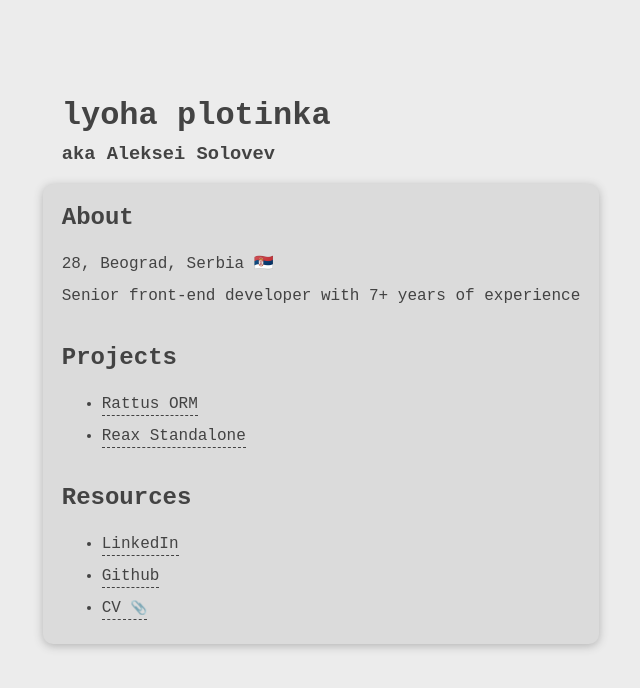
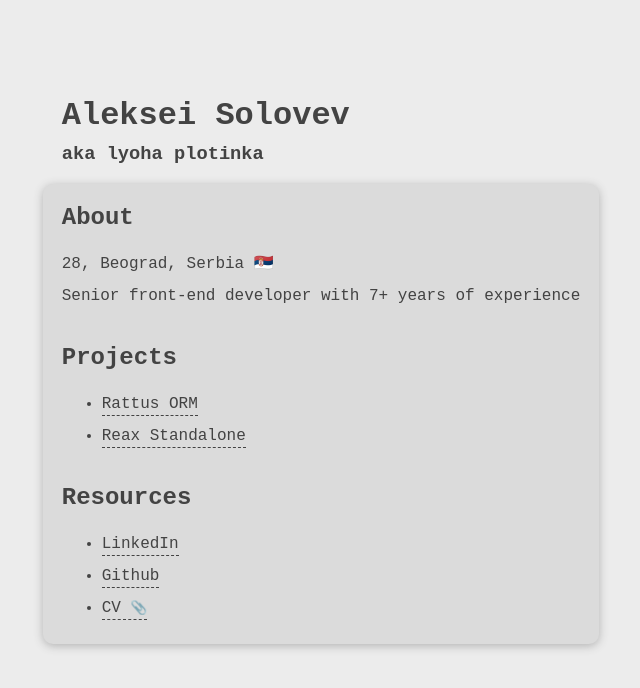
Before and after one commit to lyohaplotinka/lyoha-info-new, a website built with Vite: page index.html in a window 1280 px wide. Shown: the whole page, without its empty margins (319-959 px from the left). Built offline with nearby package versions, Linux system fonts and the light colour scheme.

Commit message:
change name and nickname

```diff
--- a/index.html
+++ b/index.html
@@ -9,8 +9,8 @@
 <body>
 <main>
     <header>
-        <h1>lyoha plotinka</h1>
-        <h3>aka Aleksei Solovev</h3>
+        <h1>Aleksei Solovev</h1>
+        <h3>aka lyoha plotinka</h3>
     </header>
 
     <section>
```
